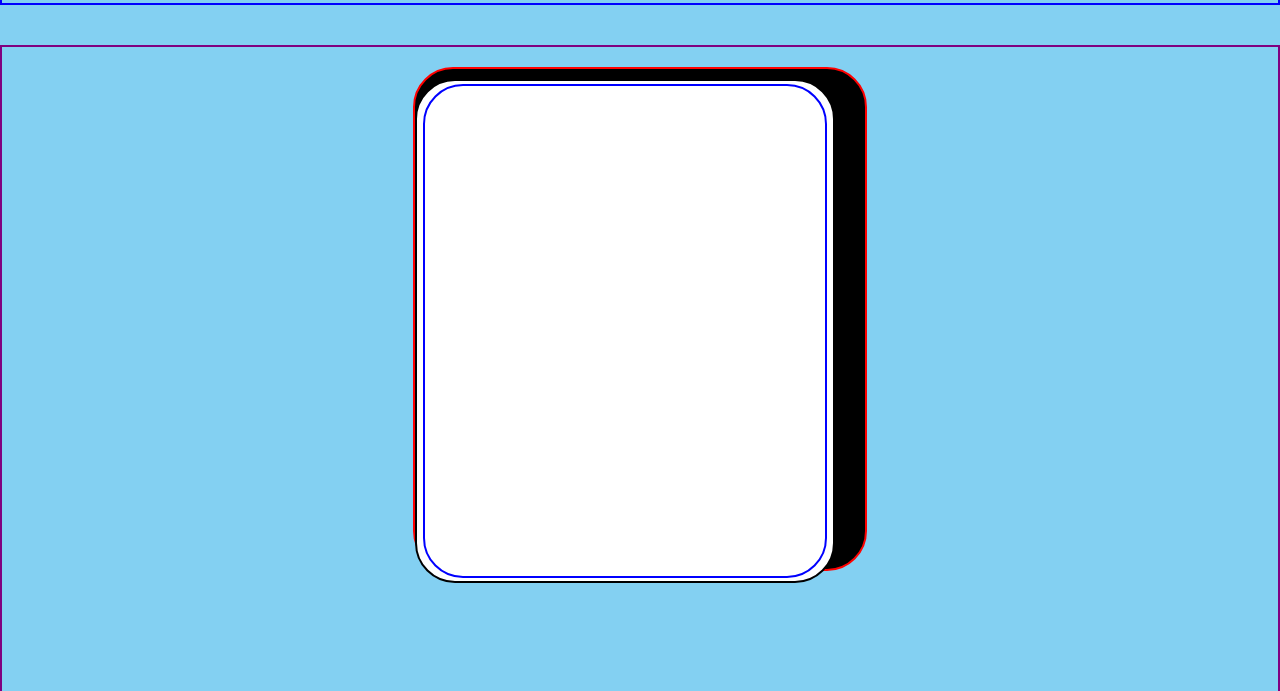
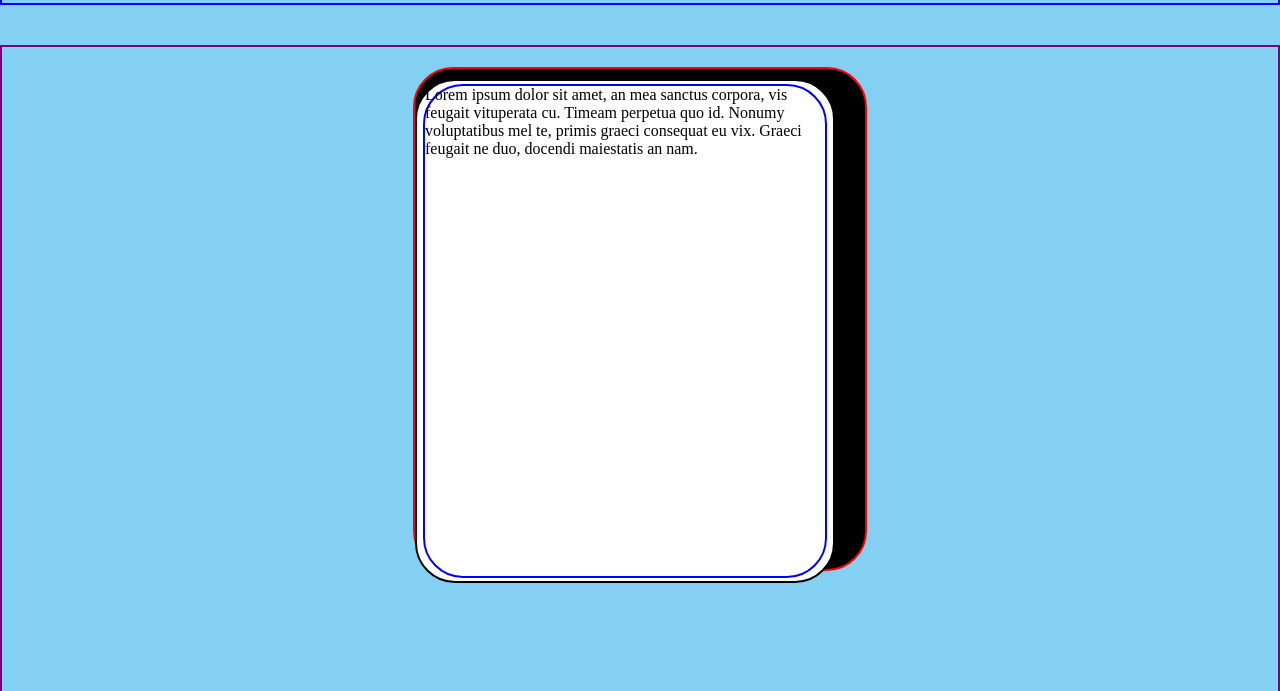
Before and after one commit to DerDyly/PAG-TREINO-FUNCIONAL, a plain HTML site: page index.html in a window 1280 px wide. Shown: the part 109-800 px from the top of the page. Drawn offline with Linux system fonts and the light colour scheme.

Commit message:
Update index.html

```diff
--- a/index.html
+++ b/index.html
@@ -23,7 +23,7 @@
         <div class="efeitoa">
             <div class="efeitob">
                 <div class="conteudo">
-
+                    Lorem ipsum dolor sit amet, an mea sanctus corpora, vis feugait vituperata cu. Timeam perpetua quo id. Nonumy voluptatibus mel te, primis graeci consequat eu vix. Graeci feugait ne duo, docendi maiestatis an nam.
                 </div>
             </div>
         </div>
```
